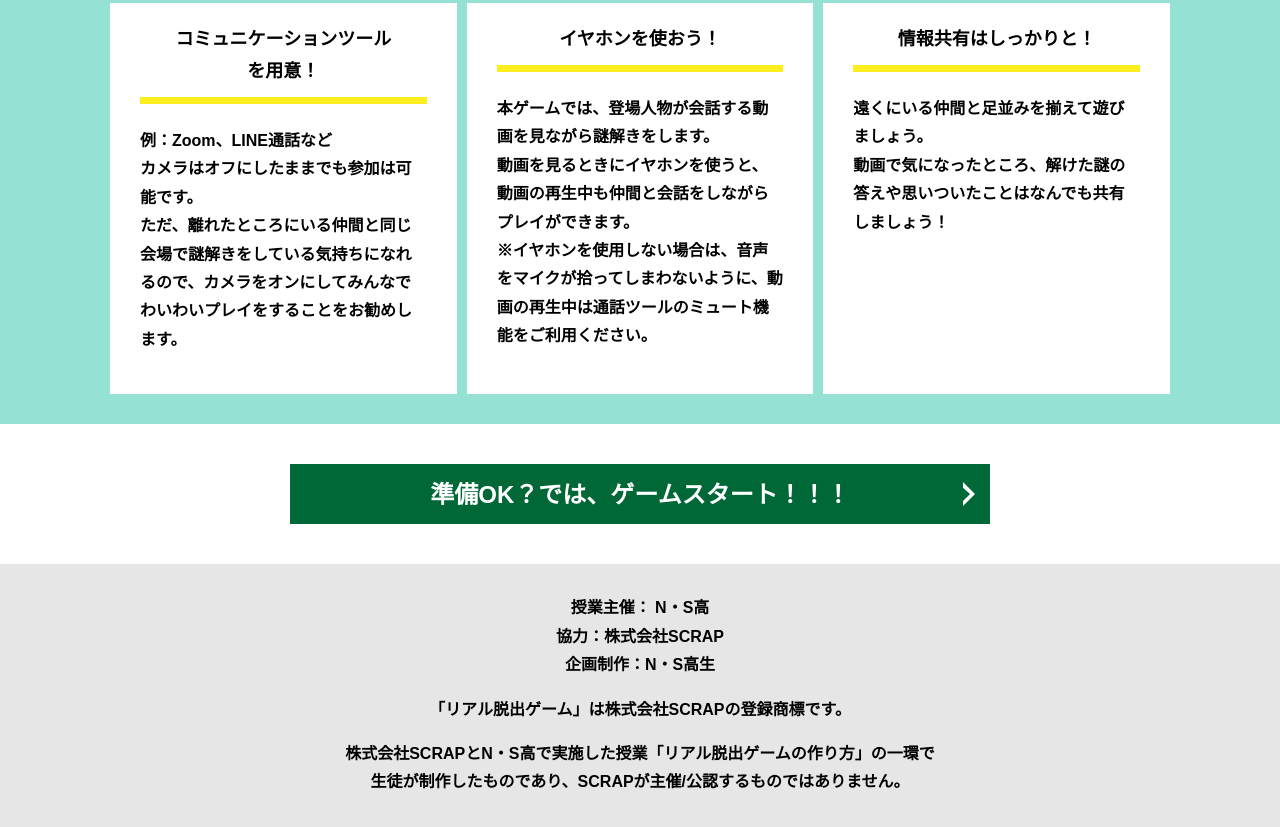
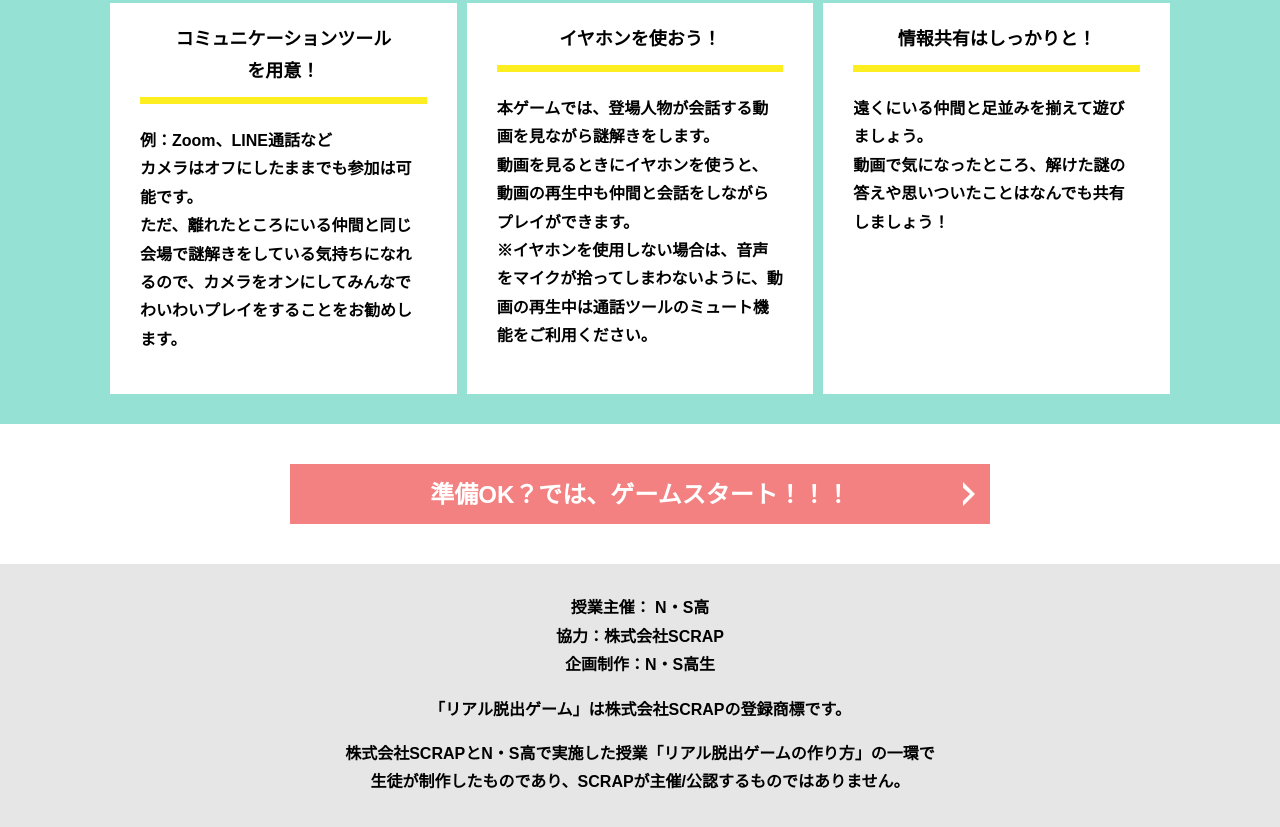
Before and after one commit to yasu-ryo-n/beta-meieki-A, a plain HTML site: page index.html in a window 1280 px wide. Shown: the part 1807-2634 px from the top of the page. Drawn offline with Linux system fonts and the light colour scheme.

Commit message:
Update style.css

```diff
--- a/assets/css/style.css
+++ b/assets/css/style.css
@@ -336,7 +336,7 @@ button {
   display: block;
   text-decoration: none;
   cursor: pointer;
-  background-color: #006837;
+  background-color: #f38181;
   color: #fff;
   font-size: 24px;
   line-height: 1.54167;
```
